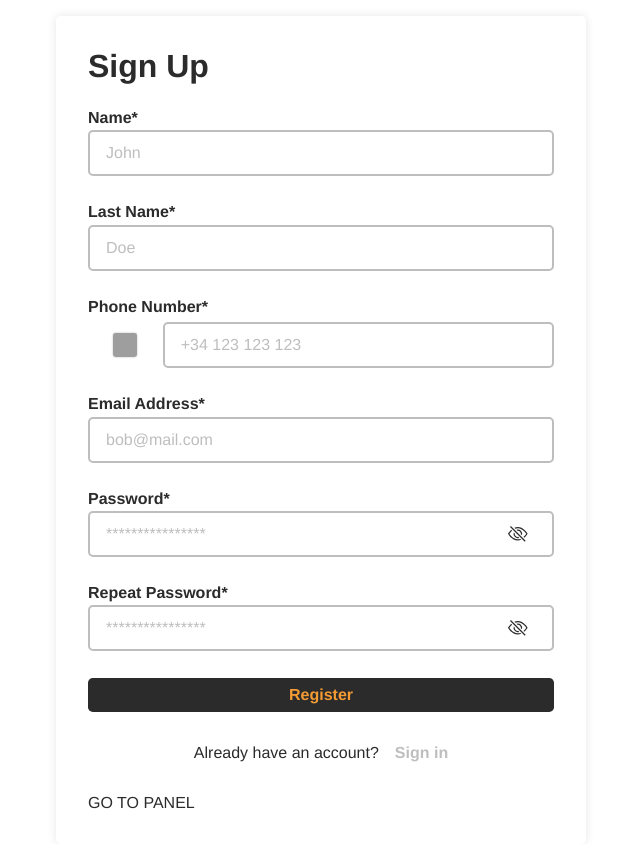
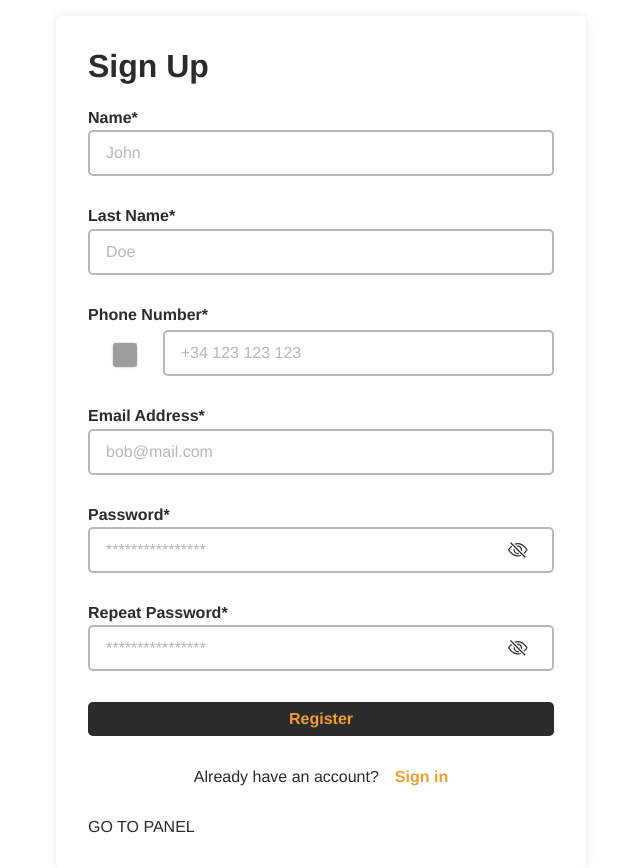
Before and after one commit to ScanDaLouS47/devathon-frontend, a React (Vite) app: page /auth/register in a window 1280 px wide. Shown: the whole page, without its empty margins (319-959 px from the left). Before the commit the page ends 844 px from the top, so only its background shows below. Built offline with nearby package versions, Linux system fonts and the light colour scheme; grey boxes are pictures that could not be loaded.

Commit message:
refactor: styles of login and register

```diff
--- a/src/auth/pages/login/loginPage.scss
+++ b/src/auth/pages/login/loginPage.scss
@@ -22,7 +22,7 @@
   }
   &__register {
     font-weight: 600;
-    color: var(--gray-color);
+    color: var(--orange);
   }
 
   &__btns {
--- a/src/auth/pages/register/registerPage.scss
+++ b/src/auth/pages/register/registerPage.scss
@@ -16,7 +16,6 @@
     background-color: #fff;
     border-radius: 0.3em;
     box-shadow: 0 0 0.625rem rgb(0, 0, 0, 10%);
-
     display: flex;
     flex-direction: column;
     row-gap: 1.5em;
@@ -24,7 +23,7 @@
 
   &__register {
     font-weight: 600;
-    color: var(--gray-color);
+    color: var(--orange);
   }
 
   &__btns {
--- a/src/components/formInput/formInput.scss
+++ b/src/components/formInput/formInput.scss
@@ -38,6 +38,7 @@
   }
 
   &__message {
+    height: 0.25rem;
     font-size: 0.75rem;
     font-weight: 600;
     line-height: 1rem;
--- a/src/components/formSelect/formInputPhone.module.scss
+++ b/src/components/formSelect/formInputPhone.module.scss
@@ -57,13 +57,14 @@
   }
 
   &__options {
-    position: relative;
-    top: 0;
-    left: 0;
+    position: absolute;
+    top: 24rem;
+    left: 46rem;
+    max-width: 9rem;
     width: 100%;
     z-index: 3;
     box-shadow: 1px 1px 7px 3px rgba(0, 0, 0, 0.3);
-    background-color: inherit;
+    background-color: rgb(255, 255, 255);
     border-radius: 0.3125rem;
     -webkit-border-radius: 0.3125rem;
     -moz-border-radius: 0.3125rem;
@@ -74,7 +75,7 @@
   &__option {
     display: flex;
     align-items: center;
-    gap: 0.25rem;
+    gap: 0.3rem;
     padding: 8px;
     transition: background-color 0.2s;
     -webkit-transition: background-color 0.2s;
@@ -112,6 +113,7 @@
   }
 
   &__message {
+    height: 0.25rem;
     font-size: 0.75rem;
     font-weight: 600;
     line-height: 1rem;
--- a/src/scss/reset/_reset.scss
+++ b/src/scss/reset/_reset.scss
@@ -2,7 +2,7 @@
   /* Colores */
   --black: #2b2b2b;
   --orange: #f49b33;
-  --gray-color: #bebebe;
+  --gray-color: #b7b7b7;
 
   /* Tipografía */
   --tipo-principal: Helvetica, Arial, sans-serif;
```
